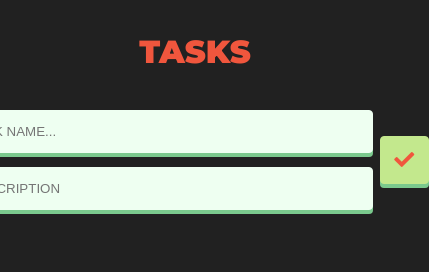
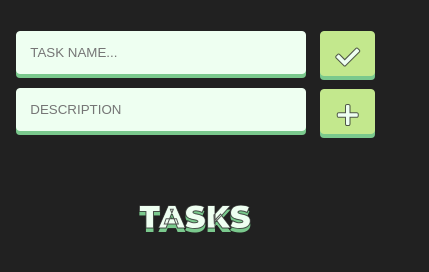
Before and after one commit to santjc/vanilla-js-practice, a plain HTML site: page Task-org/index.html in a window 390 px wide. Shown: the whole page, 429 px wide, since content can reach past the window. Drawn offline with Linux system fonts and the light colour scheme.

Commit message:
responsive

```diff
--- a/Task-org/index.html
+++ b/Task-org/index.html
@@ -17,16 +17,23 @@
 </head>
 
 <body>
-    <h1 class="headline">Tasks</h1>
+    <section class="row main-section">
         <div class="task-creator">
             <figure class="fields">
                 <input type="text" id="task-creator_name" placeholder="Task name...">
                 <input type="text" id="task-creator_desc1" placeholder="Description">
             </figure>
+            <div class="control">
                 <button id="task-creator_button"><i class="fas fa-check"></i></button>
+                <button id="task-extra_button"><i class="fas fa-plus"></i></button>
             </div>
+        </div>
+        <div>
+            <h1 class="headline">Tasks</h1>
             <div class="task-container grid-container">
             </div>
+        </div>
+    </section>
 
 </body>
 <script src="main.js"></script>
--- a/Task-org/main.css
+++ b/Task-org/main.css
@@ -7,7 +7,7 @@ body{
     font-family: 'Montserrat', sans-serif;
 }
 
-ul,li,figure,div,h1,h2,h3{
+ul,li,figure,div,h1,h2,h3,section{
     margin: 0px;
     padding: 0px;
     text-decoration: none;
@@ -15,55 +15,80 @@ ul,li,figure,div,h1,h2,h3{
 
 /**/
 .headline{
-    color: #f0563d;
+    color: #eefff1;
     font-size: 2em;
+    text-shadow: 0px 2px 0px #eefff1;
+    -webkit-text-stroke: 1px #212121c0;
+    text-shadow: 0px 4px 0px #7ac98d;
     margin: 1em auto;
     text-transform: uppercase;
     font-weight: 900;
     text-align: center;
 }
 
+.main-section{
+    display: grid;
+    grid-template-columns: 30% 70%;
+}
+
 .task-creator{
     display: flex;
-    margin: 2em 1em;
+    padding: 1em .5em;
     justify-content: center;
+    max-height: 100%;
+    height: 100vh;
+    border-right: 2px solid #7ac98c86;
+    border-top: 2px solid #7ac98c86;
 }
 
 .task-creator .fields{
     display: flex;
     flex-direction: column;
-    margin: auto 0;
+    width: 100%;
+    flex: 1;
+    margin: 0;
+    padding: 0 .5em;
 }
-#task-creator_button{
+
+.control{
+    display: flex;
+    flex-direction: column;
+
+}
+.control button{
     background: #c3e88d;
     padding: 1em;
-    margin: auto .5em;
+    margin: .5em;
+    width: 55px;
+    max-height: 45px;
     border: 1px solid #c3e88d;
+    -webkit-text-stroke: 1px #212121c0;
     box-shadow: 0px 4px 0px 0px #7ac98d;
     border-radius: 4px;
-    font-weight: 800;
-    color: #f0563d;
+    font-weight: 900;
+    color: #eefff1;
     transition: 0.2s;
 }
 
-#task-creator_button i{
-    font-size: 20px;
+.control button i{
+    font-size: 24px;
     transition: 0.2s;
 }
 
-#task-creator_button:hover{
+.control button:hover{
     box-shadow: 0px 1px 0px 0px #7ac98d;
 }
 
-#task-creator_button:hover i{
+.control button:hover i{
     text-shadow: 0px 2px 1px rgba(0,0,0,0.25);
 }
 .task-creator input{
     padding: 1em;
+    max-height: 45px;
     margin: .5em 0;
-    max-width: 600px;
+    max-width: 100%;
     text-transform: uppercase;
-    width: 100vw;
+    width: 100;
     border-radius: 4px;
     background-color: #eefff1;
     border: 1px solid #eefff1;
@@ -138,3 +163,18 @@ li{
 .task-control #task-control_delete:hover i{
     text-shadow: 0px 2px 1px rgba(0,0,0,0.25);
 }
+
+
+@media(max-width:1024px){
+    .main-section{
+        grid-template-columns: auto;
+    }
+
+    .task-creator{
+        max-height: 100%;
+        height: unset;
+        border:none;
+        padding: .5em;
+        margin: 1em 0;
+    }
+}
```
Lines whose indentation alone changed are shown as unchanged.
